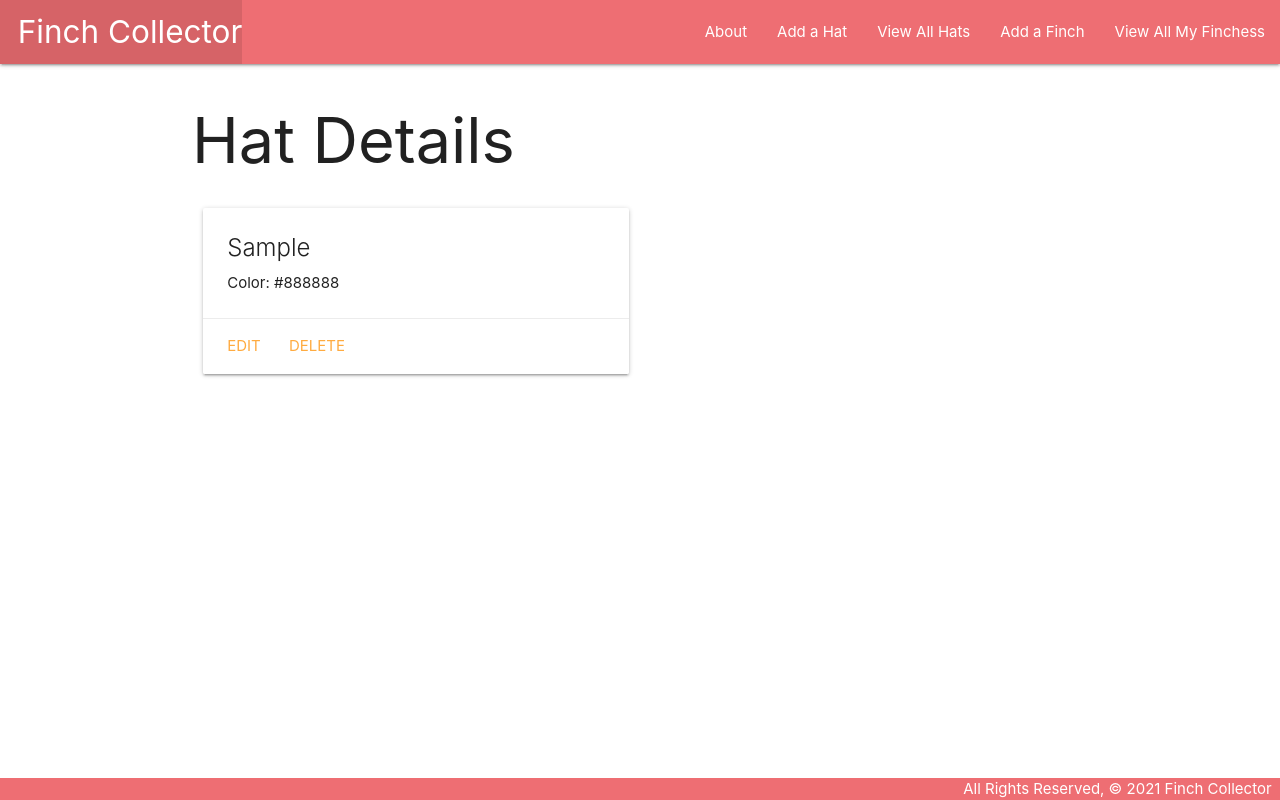
After one commit to jsonnguyen/finchcollector, a Django app: page /hats/1/ in a window 1280 px wide. The commit adds this page. Run offline with Django 5.2, Linux system fonts and the light colour scheme; tables that the repository leaves empty hold one stand-in row (values such as "Sample post").

Commit message:
finchcollector pt 5 complete

```diff
--- a/main_app/models.py
+++ b/main_app/models.py
@@ -2,10 +2,21 @@ from django.db import models
 from django.urls import reverse
 
 # Create your models here.
+class Hat(models.Model):
+    type = models.CharField(max_length=100)
+    color = models.CharField(max_length=50)
+
+    def __str__(self):
+        return self.name
+
+    def get_absolute_url(self):
+        return reverse('hats_detail', kwargs={'pk': self.id})
+
 class Finch(models.Model):
     type = models.CharField(max_length=100)
     color = models.CharField(max_length=100)
     description = models.TextField(max_length=250)
+    hats = models.ManyToManyField(Hat)
 
     def __str__(self):
             return self.type
--- a/main_app/templates/base.html
+++ b/main_app/templates/base.html
@@ -20,6 +20,8 @@
         </ul>
         <ul class="right">
           <li><a href="{% url "about" %}">About</a></li>
+          <li><a href="{% url 'hats_create' %}">Add a Hat</a></li>
+          <li><a href="{% url 'hats_index' %}">View All Hats</a></li>
           <li><a href="{% url "finches_create" %}">Add a Finch</a></li>
           <li><a href="{% url "index" %}">View All My Finchess</a></li>
         </ul>
--- /dev/null
+++ b/main_app/templates/main_app/hat_detail.html
@@ -0,0 +1,20 @@
+{% extends 'base.html' %}
+{% block content %}
+
+<h1>Hat Details</h1>
+
+<div class="row">
+  <div class="col s6 col-offset-3">
+    <div class="card">
+      <div class="card-content">
+        <span class="card-title">{{ hat.type }}</span>
+        <p>Color: {{ hat.color }}</p>
+      </div>
+      <div class="card-action">
+        <a href="{% url 'hats_update' hat.id %}">Edit</a>
+        <a href="{% url 'hats_delete' hat.id %}">Delete</a>
+      </div>
+    </div>
+  </div>
+</div>
+{% endblock %}
--- a/main_app/urls.py
+++ b/main_app/urls.py
@@ -9,5 +9,12 @@ urlpatterns = [
     path('finches/create/', views.FinchCreate.as_view(), name='finches_create'),
     path('finches/<int:pk>/update/', views.FinchUpdate.as_view(), name="finches_update"),
     path('finches/<int:pk>/delete/', views.FinchDelete.as_view(), name="finches_delete"),
-    path('finches/<int:finch_id>/add_feeding', views.add_feeding, name='add_feeding')
+    path('finches/<int:finch_id>/add_feeding', views.add_feeding, name='add_feeding'),
+    path('hats/', views.HatList.as_view(), name='hats_index'),
+    path('hats/<int:pk>/', views.HatDetail.as_view(), name='hats_detail'),
+    path('hats/create/', views.HatCreate.as_view(), name='hats_create'),
+    path('hats/<int:pk>/update/', views.HatUpdate.as_view(), name='hats_update'),
+    path('hats/<int:pk>/delete/', views.HatDelete.as_view(), name='hats_delete'),
+    path('finchs/<int:finch_id>/assoc_hat/<int:hat_id>/', views.assoc_hat, name='assoc_hat'),
+    path('finchs/<int:finch_id>/unassoc_hat/<int:hat_id>/', views.unassoc_hat, name='unassoc_hat')
 ]
--- a/main_app/views.py
+++ b/main_app/views.py
@@ -1,6 +1,7 @@
 from django.shortcuts import render, redirect
-from .models import Finch
+from .models import Finch, Hat
 from django.views.generic.edit import CreateView, UpdateView, DeleteView
+from django.views.generic import ListView, DetailView
 from .forms import FeedingForm
 
 def home(request):
@@ -17,11 +18,22 @@ def finches_index(request):
 
 def finch_detail(request, finch_id):
     finch = Finch.objects.get(id=finch_id)
+    id_list = finch.hats.all().values_list('id')
+    hat_that_finch_doesnt_have = Hat.objects.exclude(id__in=id_list)
     feeding_form = FeedingForm()
     return render(request, 'finches/detail.html', {
         'finch': finch,
-        'feeding_form': feeding_form
+        'feeding_form': feeding_form,
+        'hats': hat_that_finch_doesnt_have
     })
+
+def assoc_hat(request, finch_id, hat_id):
+  Finch.objects.get(id=finch_id).hats.add(hat_id)
+  return redirect('detail', finch_id=finch_id)
+
+def unassoc_hat(request, finch_id, hat_id):
+  Finch.objects.get(id=finch_id).hats.remove(hat_id)
+  return redirect('detail', finch_id=finch_id)
 
 def add_feeding(request, finch_id):
     submitted_form = FeedingForm(request.POST)
@@ -33,12 +45,30 @@ def add_feeding(request, finch_id):
 
 class FinchCreate(CreateView):
     model = Finch
-    fields = '__all__'
+    fields = ['type', 'color', 'description']
 
 class FinchUpdate(UpdateView):
     model = Finch
-    fields = '__all__'
+    fields = ['type', 'color', 'description']
 
 class FinchDelete(DeleteView):
     model = Finch
     success_url = '/finches/'
+
+class HatList(ListView):
+    model = Hat
+
+class HatDetail(DetailView):
+    model = Hat
+
+class HatCreate(CreateView):
+    model = Hat
+    fields = '__all__'
+
+class HatUpdate(UpdateView):
+    model = Hat
+    fields = ['type', 'color']
+
+class HatDelete(DeleteView):
+    model = Hat
+    success_url = '/hats'
```
Also changed, not shown: main_app/templates/finches/detail.html (+43 -0 lines), main_app/templates/main_app/hat_confirm_delete.html (added, +13 -0 lines), main_app/templates/main_app/hat_form.html (added, +16 -0 lines), main_app/templates/main_app/hat_list.html (added, +17 -0 lines), main_app/migrations/0003_hat.py (added), main_app/migrations/0004_finch_hats.py (added).
